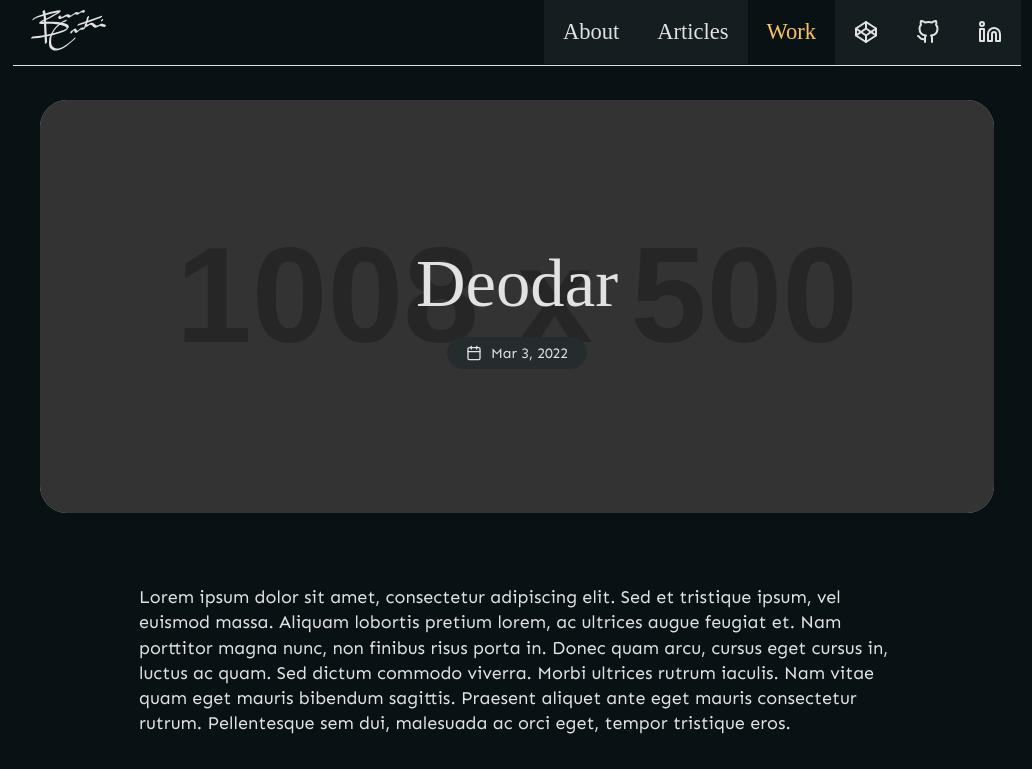
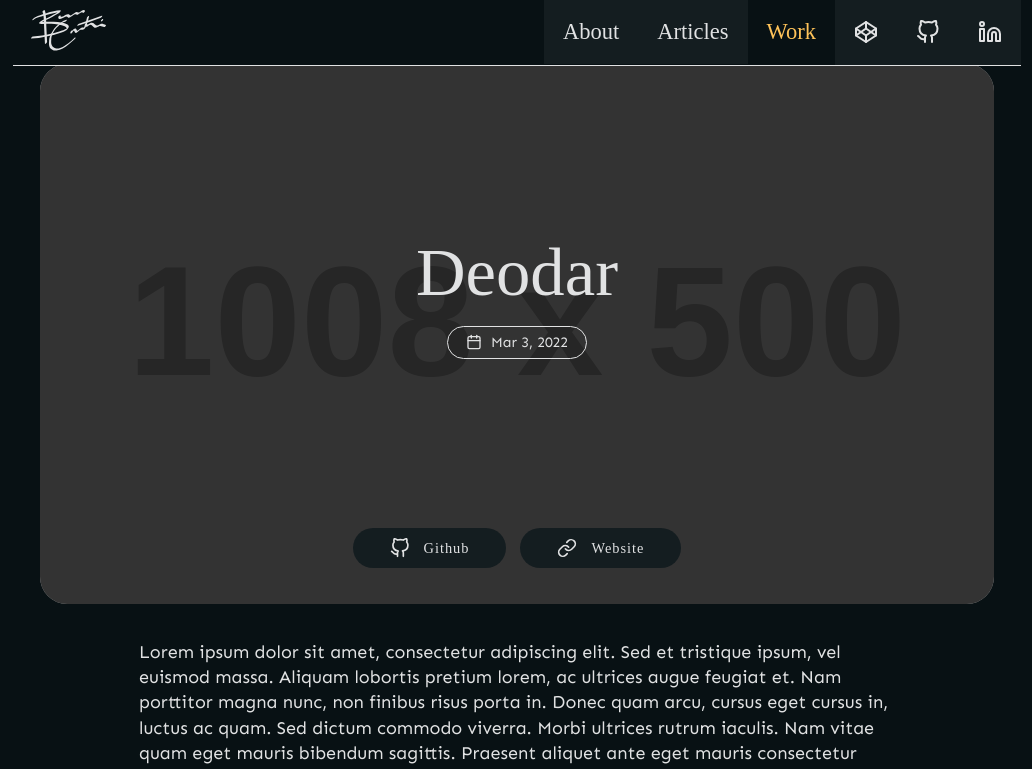
Before and after one commit to brockcataldi/brockcatald.com, an Astro site: page /work/deodar in a window 1280 px wide. Shown: the top 769 px of the page, without its empty margins (123-1155 px from the left). Built offline with nearby package versions, Linux system fonts and the light colour scheme; Astro itself is replaced by a stand-in of ours; some packages are replaced by stand-ins of ours; placeholder pictures from the web are drawn by us; a web font is replaced by a local one.

Commit message:
Updated the work page, did some cleanup/bug fixing on some components

```diff
--- a/src/components/article-listing.astro
+++ b/src/components/article-listing.astro
@@ -1,5 +1,8 @@
 ---
-import ArticleMeta from './article-meta.astro';
+import FormattedDate from './date.astro';
+
+import CalendarIcon from '../assets/icons/calendar.svg';
+import ClockIcon from '../assets/icons/clock.svg';
 
 interface Props {
 	href: string;
@@ -16,7 +19,22 @@ const { href, title, description, publishDate, readingTime } = Astro.props;
 	<h3 class="article__title">{title}</h3>
 	<p>{description}</p>
 
-	<ArticleMeta publishDate={publishDate} readingTime={readingTime} />
+	<ul>
+		<li>
+			<CalendarIcon />
+			<p>
+				<FormattedDate date={publishDate} />
+			</p>
+		</li>
+		{
+			readingTime ? (
+				<li>
+					<ClockIcon />
+					<p>{readingTime}</p>
+				</li>
+			) : null
+		}
+	</ul>
 </a>
 
 <style>
@@ -56,12 +74,50 @@ const { href, title, description, publishDate, readingTime } = Astro.props;
 		background-color: var(--oranges-100);
 		color: var(--oranges-1100);
 	}
-</style>
 
-<style is:global>
-	a:hover .article__meta li,
-	a:focus .article__meta li {
+	ul {
+		margin: 0;
+		padding: 0;
+		list-style-type: none;
+		display: flex;
+		align-items: center;
+		justify-content: flex-start;
+		flex-direction: row;
+		gap: var(--space-s);
+	}
+
+	li {
+		margin: 0;
+		width: fit-content;
+		display: flex;
+		align-items: center;
+		justify-content: flex-start;
+		flex-direction: row;
+		gap: var(--space-2xs);
+		box-sizing: border-box;
+		padding: var(--space-3xs) var(--space-s);
+		border-radius: var(--space-m);
+		background-color: var(--neutrals-200);
+		line-height: 1;
+		border: 1px solid var(--neutrals-200);
+		transition:
+			200ms border-color ease-in-out,
+			200ms color ease-in-out,
+			200ms background-color ease-in-out;
+	}
+	a:hover li,
+	a:focus li {
 		border-color: var(--oranges-1100);
 		background-color: var(--oranges-200);
 	}
+	p {
+		width: fit-content;
+		font-size: var(--step--1);
+		margin: 0;
+	}
+
+	svg {
+		width: 16px;
+		height: auto;
+	}
 </style>
--- a/src/components/article-meta.astro
+++ b/src/components/article-meta.astro
@@ -12,7 +12,7 @@ interface Props {
 const { publishDate, readingTime } = Astro.props;
 ---
 
-<ul class="article__meta">
+<ul>
 	<li>
 		<CalendarIcon />
 		<p>
@@ -51,10 +51,10 @@ const { publishDate, readingTime } = Astro.props;
 		gap: var(--space-2xs);
 		box-sizing: border-box;
 		padding: var(--space-3xs) var(--space-s);
-		background-color: var(--neutrals-200);
 		border-radius: var(--space-m);
+		background-color: transparent;
 		line-height: 1;
-		border: 1px solid var(--neutrals-200);
+		border: 1px solid var(--neutrals-1200);
 		transition:
 			200ms border-color ease-in-out,
 			200ms color ease-in-out,
--- /dev/null
+++ b/src/components/button-icon.astro
@@ -0,0 +1,71 @@
+---
+import type { AstroComponentFactory } from 'astro/runtime/server/index.js';
+import calendar from '../assets/icons/calendar.svg';
+import clock from '../assets/icons/clock.svg';
+import codepen from '../assets/icons/codepen.svg';
+import github from '../assets/icons/github.svg';
+import link from '../assets/icons/Link.svg';
+import linkedin from '../assets/icons/linkedin.svg';
+
+const icons: { [key: string]: AstroComponentFactory } = {
+	calendar,
+	clock,
+	codepen,
+	github,
+	link,
+	linkedin,
+};
+
+interface Props {
+	text: string;
+	href: string;
+	icon: string;
+}
+
+const { text, href, icon } = Astro.props;
+
+const Component = icons[icon] || link;
+---
+
+<a href={href}>
+	<Component />
+	<span>{text}</span>
+</a>
+
+<style>
+	svg {
+		width: 20px;
+		height: auto;
+	}
+	a {
+		display: inline-flex;
+		align-items: center;
+		justify-content: center;
+		flex-direction: row;
+		gap: var(--space-xs);
+		padding: var(--space-2xs) var(--space-l);
+		border-radius: var(--space-m);
+		font-family: var(--font-heading);
+		letter-spacing: 1px;
+		font-size: var(--step--1);
+		position: relative;
+		color: var(--neutrals-1200);
+		background-color: var(--neutrals-100);
+		border: 1px solid transparent;
+		transition:
+			200ms border-color ease-in-out,
+			200ms color ease-in-out,
+			200ms background-color ease-in-out;
+	}
+
+	a:hover,
+	a:focus {
+		color: var(--oranges-1100);
+		border-color: var(--oranges-1100);
+		background-color: var(--oranges-100);
+	}
+
+	a::after {
+		content: unset;
+	}
+</style>
--- a/src/components/work-hero.astro
+++ b/src/components/work-hero.astro
@@ -1,23 +1,44 @@
 ---
 import { Image } from 'astro:assets';
 import ArticleMeta from './article-meta.astro';
+import ButtonIcon from './button-icon.astro';
+
+type Link = {
+	icon: string;
+	href: string;
+	text: string;
+};
 
 interface Props {
 	title: string;
 	publishDate: Date;
 	image: string;
 	subtitle?: string;
+	links?: Link[];
 }
 
-const { publishDate, title, subtitle, image } = Astro.props;
+const { publishDate, title, subtitle, image, links } = Astro.props;
 ---
 
 <header>
 	<div>
-		<h1 class="post__title">{title}</h1>
+		<h1>{title}</h1>
 		{subtitle ? <p>{subtitle}</p> : null}
 		<ArticleMeta publishDate={publishDate} />
 	</div>
+	<ul>
+		{
+			links?.map((link) => (
+				<li>
+					<ButtonIcon
+						icon={link.icon}
+						text={link.text}
+						href={link.href}
+					/>
+				</li>
+			))
+		}
+	</ul>
 	<picture>
 		<Image
 			src={image}
@@ -27,12 +48,16 @@ const { publishDate, title, subtitle, image } = Astro.props;
 		/>
 	</picture>
 </header>
-
 <style>
 	header {
 		width: 100%;
-		padding: var(--space-5xl) 0;
 		position: relative;
+		height: var(--hero);
+		display: grid;
+		grid-template-rows: 1fr fit-content(41.5px);
+		padding: var(--space-l);
+		box-sizing: border-box;
+		gap: var(--space-l);
 	}
 
 	div {
@@ -43,6 +68,23 @@ const { publishDate, title, subtitle, image } = Astro.props;
 		align-items: center;
 		justify-content: center;
 		flex-direction: column;
+		flex-wrap: wrap;
+		gap: var(--space-xs);
+		position: relative;
+		z-index: 1;
+	}
+
+	ul {
+		padding: 0;
+		list-style-type: none;
+		flex-direction: row;
+		width: 100%;
+		margin: 0 auto;
+		max-width: var(--max-inner);
+		display: flex;
+		align-items: center;
+		justify-content: center;
+		flex-wrap: wrap;
 		gap: var(--space-xs);
 		position: relative;
 		z-index: 1;
@@ -58,28 +100,28 @@ const { publishDate, title, subtitle, image } = Astro.props;
 		text-align: center;
 	}
 
-	picture{
+	picture {
 		position: absolute;
-		top: var(--space-l);
+		top: 0;
 		left: 0;
-		height: calc(100% - calc(var(--space-l) * 2));
+		height: 100%;
 		width: 100%;
 		border-radius: var(--space-m);
 		overflow: hidden;
 		z-index: 0;
 	}
 
-	picture::after{
+	picture::after {
 		content: '';
 		position: absolute;
 		top: 0;
 		left: 0;
 		right: 0;
 		bottom: 0;
-		background-color: rgba(0,0,0,0.75);
+		background-color: rgba(0, 0, 0, 0.75);
 	}
 
-	img{
+	img {
 		width: 100%;
 		height: 100%;
 		object-fit: cover;
--- a/src/content.config.ts
+++ b/src/content.config.ts
@@ -13,6 +13,12 @@ const articles = defineCollection({
 		}),
 });
 
+const linkSchema = z.object({
+	icon: z.string(),
+	href: z.string().url(),
+	text: z.string(),
+});
+
 const work = defineCollection({
 	loader: glob({ base: './src/content/work', pattern: '**/*.{md,mdx}' }),
 	schema: () =>
@@ -23,7 +29,8 @@ const work = defineCollection({
 			datePublish: z.coerce.date(),
 			dateUpdate: z.coerce.date().optional(),
 			imageHero: z.string(),
-			imageListing: z.string()
+			imageListing: z.string(),
+			links: z.array(linkSchema).optional(),
 		}),
 });
 
--- a/src/content/work/deodar.mdx
+++ b/src/content/work/deodar.mdx
@@ -5,6 +5,13 @@ type: 'Project'
 datePublish: 'March 03, 2022'
 imageHero: 'https://dummyimage.com/1008x500/000/fff'
 imageListing: 'https://dummyimage.com/490x490/000/fff'
+links:
+    - icon: github
+      href: https://example.com/
+      text: Github
+    - icon: link
+      href: https://example.com
+      text: Website
 ---
 
 Lorem ipsum dolor sit amet, consectetur adipiscing elit. Sed et tristique ipsum, vel euismod massa. Aliquam lobortis pretium lorem, ac ultrices augue feugiat et. Nam porttitor magna nunc, non finibus risus porta in. Donec quam arcu, cursus eget cursus in, luctus ac quam. Sed dictum commodo viverra. Morbi ultrices rutrum iaculis. Nam vitae quam eget mauris bibendum sagittis. Praesent aliquet ante eget mauris consectetur rutrum. Pellentesque sem dui, malesuada ac orci eget, tempor tristique eros.
--- a/src/layouts/single-post.astro
+++ b/src/layouts/single-post.astro
@@ -6,8 +6,7 @@ import PostHero from '../components/post-hero.astro';
 
 type Props = CollectionEntry<'articles'>['data'];
 
-const { title, description, publishDate, readingTime} = Astro.props;
-
+const { title, description, publishDate, readingTime } = Astro.props;
 ---
 
 <Base {title} {description}>
--- a/src/layouts/single-work.astro
+++ b/src/layouts/single-work.astro
@@ -6,30 +6,31 @@ import WorkHero from '../components/work-hero.astro';
 
 type Props = CollectionEntry<'work'>['data'];
 
-const { title, description, datePublish, imageHero} = Astro.props;
+const { title, description, datePublish, imageHero, links } = Astro.props;
 ---
 
 <Base {title} {description}>
-	<article class="post">
+	<article class="work">
 		<WorkHero
-            image={imageHero}
+			image={imageHero}
 			title={title}
 			publishDate={datePublish}
+			links={links}
 		/>
-		<div class="post__body">
+		<div class="work__body">
 			<slot />
 		</div>
 	</article>
 </Base>
 
 <style is:global>
-	.post__date,
-	.post__title {
+	.work__date,
+	.work__title {
 		margin: 0;
 	}
 
-	.post,
-	.post__body {
+	.work,
+	.work__body {
 		margin: 0 auto;
 		display: flex;
 		flex-direction: column;
@@ -39,7 +40,7 @@ const { title, description, datePublish, imageHero} = Astro.props;
 		width: 100%;
 	}
 
-	.post__body {
+	.work__body {
 		a {
 			font-family: var(--font-heading);
 			letter-spacing: 1px;
--- a/src/pages/articles/[...slug].astro
+++ b/src/pages/articles/[...slug].astro
@@ -15,7 +15,7 @@ type Props = CollectionEntry<'articles'>;
 const post = Astro.props;
 const { Content } = await render(post);
 
-const rt = (post.body) ? readingTime(post.body).text : undefined
+const rt = post.body ? readingTime(post.body).text : undefined;
 ---
 
 <SinglePost {...post.data} readingTime={rt}>
--- a/src/pages/index.astro
+++ b/src/pages/index.astro
@@ -9,7 +9,7 @@ import WorkRoll from '../components/work-roll.astro';
 ---
 
 <Base description={SITE_DESCRIPTION}>
-	<Hero title='Design Fixated Developer' />
+	<Hero title="Design Fixated Developer" />
 
 	<Section title="Featured Work" href="/work" text="View All Work">
 		<WorkRoll />
--- a/src/pages/work/[...slug].astro
+++ b/src/pages/work/[...slug].astro
@@ -16,5 +16,8 @@ const { Content } = await render(post);
 ---
 
 <SingleWork {...post.data}>
-	<Content />
+	<div>
+		<Content />
+	</div>
+	<aside></aside>
 </SingleWork>
--- a/src/pages/work/index.astro
+++ b/src/pages/work/index.astro
@@ -6,6 +6,7 @@ import Base from '../../layouts/base.astro';
 import Hero from '../../components/hero.astro';
 import WorkRoll from '../../components/work-roll.astro';
 ---
+
 <Base title={'Work'} description={SITE_DESCRIPTION}>
 	<Hero title="Work" subtitle="Projects & Experiments" />
 	<div>
--- a/src/styles/global.css
+++ b/src/styles/global.css
@@ -53,6 +53,7 @@
 	--space-5xl: clamp(10rem, 9.4886rem + 2.2727vw, 11.25rem);
 	--space-6xl: clamp(12rem, 11.3864rem + 2.7273vw, 13.5rem);
 
+	--hero: 33.75rem;
 	--max-inner: 47.25rem;
 	--max-outer: 63rem;
 }
```
Also changed, not shown: src/components/article-list.astro (+9 -7 lines), src/assets/icons/link.svg (added), src/components/navigation-socials.astro (indentation only).
